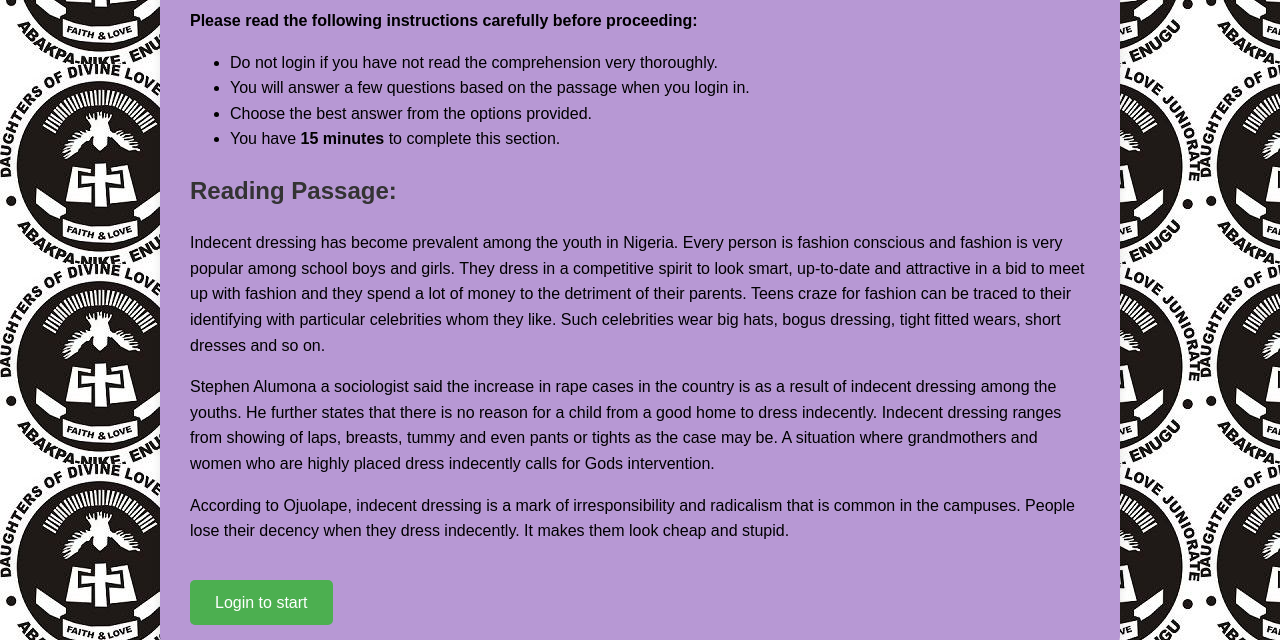
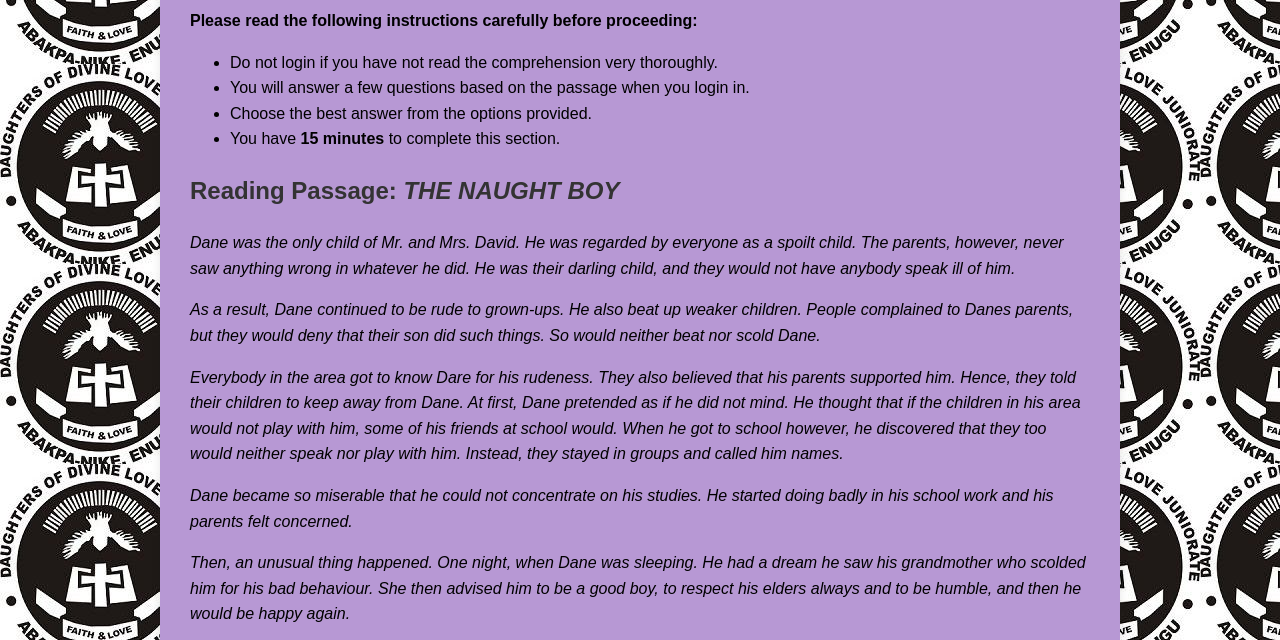
Before and after one commit to DDLJuniorate/BATCH-C-ENTRANCE-EXAM, a plain HTML site: page jss1reading.html in a window 1280 px wide. Shown: the part 136-776 px from the top of the page. Drawn offline with Linux system fonts and the light colour scheme.

Commit message:
Update jss1reading.html

```diff
--- a/jss1reading.html
+++ b/jss1reading.html
@@ -56,22 +56,30 @@
       <li>You have <strong>15 minutes</strong> to complete this section.</li>
     </ul>
 
-    <h2>Reading Passage: </h2>
-    <p>
-	Indecent dressing has become prevalent among the youth in Nigeria. Every person is fashion conscious and fashion
-    is very popular among school boys and girls. They dress in a competitive spirit to look smart, up-to-date and
-    attractive in a bid to meet up with fashion and they spend a lot of money to the detriment of their parents.
-    Teens craze for fashion can be traced to their identifying with particular celebrities whom they like.
-    Such celebrities wear big hats, bogus dressing, tight fitted wears, short dresses and so on.</p>
-	<p>Stephen Alumona a sociologist said the increase in rape cases in the country is as a result of indecent
-    dressing among the youths. He further states that there is no reason for a child from a good home to dress indecently.
-    Indecent dressing ranges from showing of laps, breasts, tummy and even pants or tights as the case may be.
-    A situation where grandmothers and women who are highly placed dress indecently calls for Gods intervention.</p>
-	<p>According to Ojuolape, indecent dressing is a mark of irresponsibility and radicalism that is common in the campuses.
-    People lose their decency when they dress indecently. It makes them look cheap and stupid.</p>
+    <h2>Reading Passage: <em>THE NAUGHT BOY<em></h2>
+    <p> Dane was the only child of Mr. and Mrs. David. He was regarded by everyone as a spoilt child.
+	    The parents, however, never saw anything wrong in whatever he did. He was their darling child,
+	    and they would not have anybody speak ill of him.</p>
+	<p>As a result, Dane continued to be rude to grown-ups. He also beat up weaker children.
+		People complained to Danes parents, but they would deny that their son did such things. So would neither beat nor scold Dane.</p>
+
+	<p>Everybody in the area got to know Dare for his rudeness. They also believed that his parents supported him. Hence,
+		they told their children to keep away from Dane. At first, Dane pretended as if he did not mind. He thought that
+		if the children in his area would not play with him, some of his friends at school would. When he got to school however,
+		he discovered that they too would neither speak nor play with him. Instead, they stayed in groups and called him names.</p>
+	<p>Dane became so miserable that he could not concentrate on his studies. He started doing badly in his school work and his
+		parents felt concerned. </p>
+	<p>Then, an unusual thing happened. One night, when Dane was sleeping. He had a dream he saw his grandmother who scolded
+		him for his bad behaviour. She then advised him to be a good boy, to respect his elders always and to be humble,
+		and then he would be happy again. </p>
+	<p>Dane felt relieved. When he woke up the next morning, he greeted his parents and even his neighbours. On his way to
+		school, he came across his mates. He went up to them and asked for their forgiveness. He also apologized to Audu for
+		calling him a pauper on one occasion. And by the time they got to the school gate, they were chatting away happily.</p>
+	<p>Everybody was surprised at Dane’s change of attitude but they were happy. Dane too, was happy. He was able to read hard again.</p>
 
 
-    <a href="Jss1-Eexam.html" class="button">Login to start</a>
+
+    <a href="Jss1-Exam.html" class="button">Login to start</a>
   </div>
 </body>
 </html>
```
